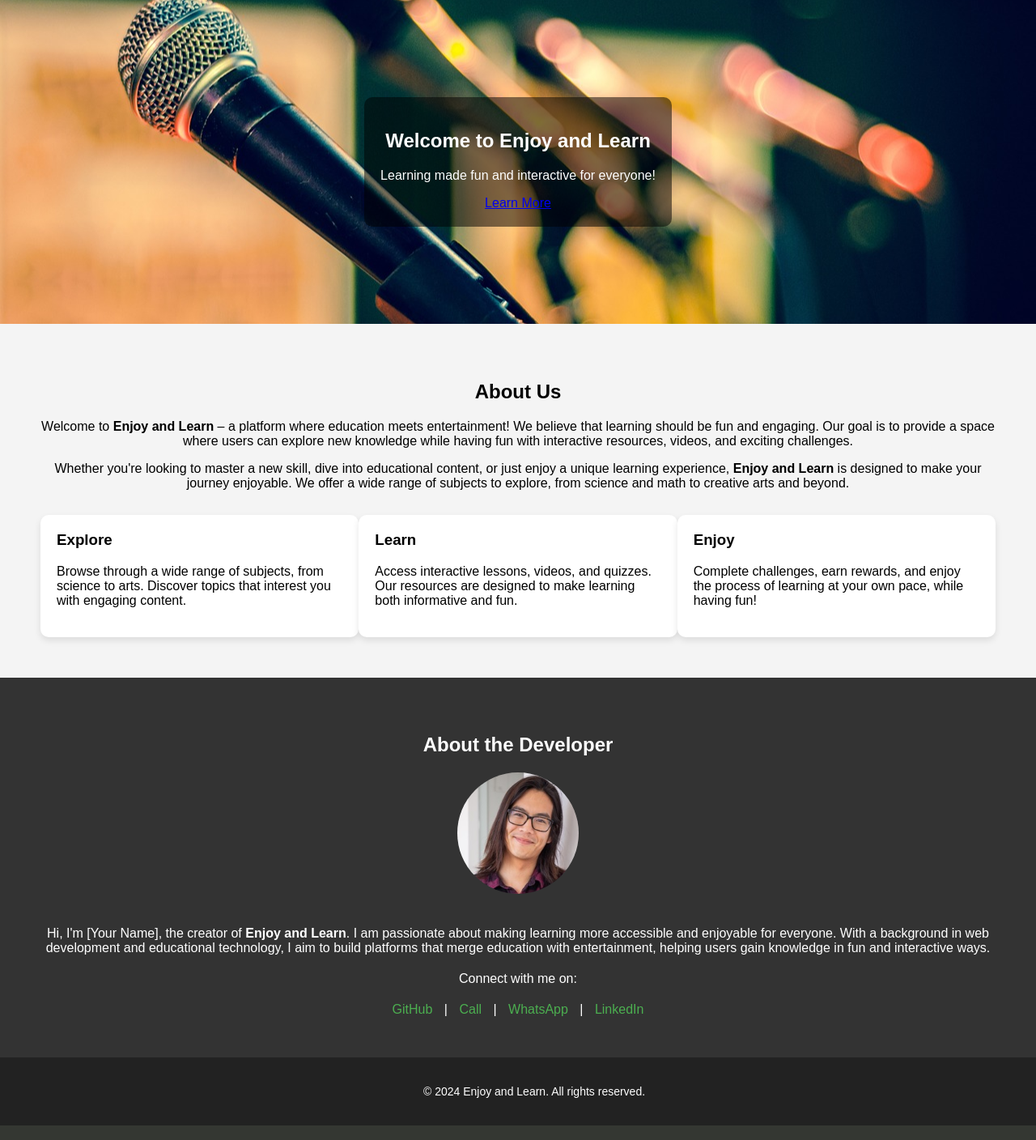
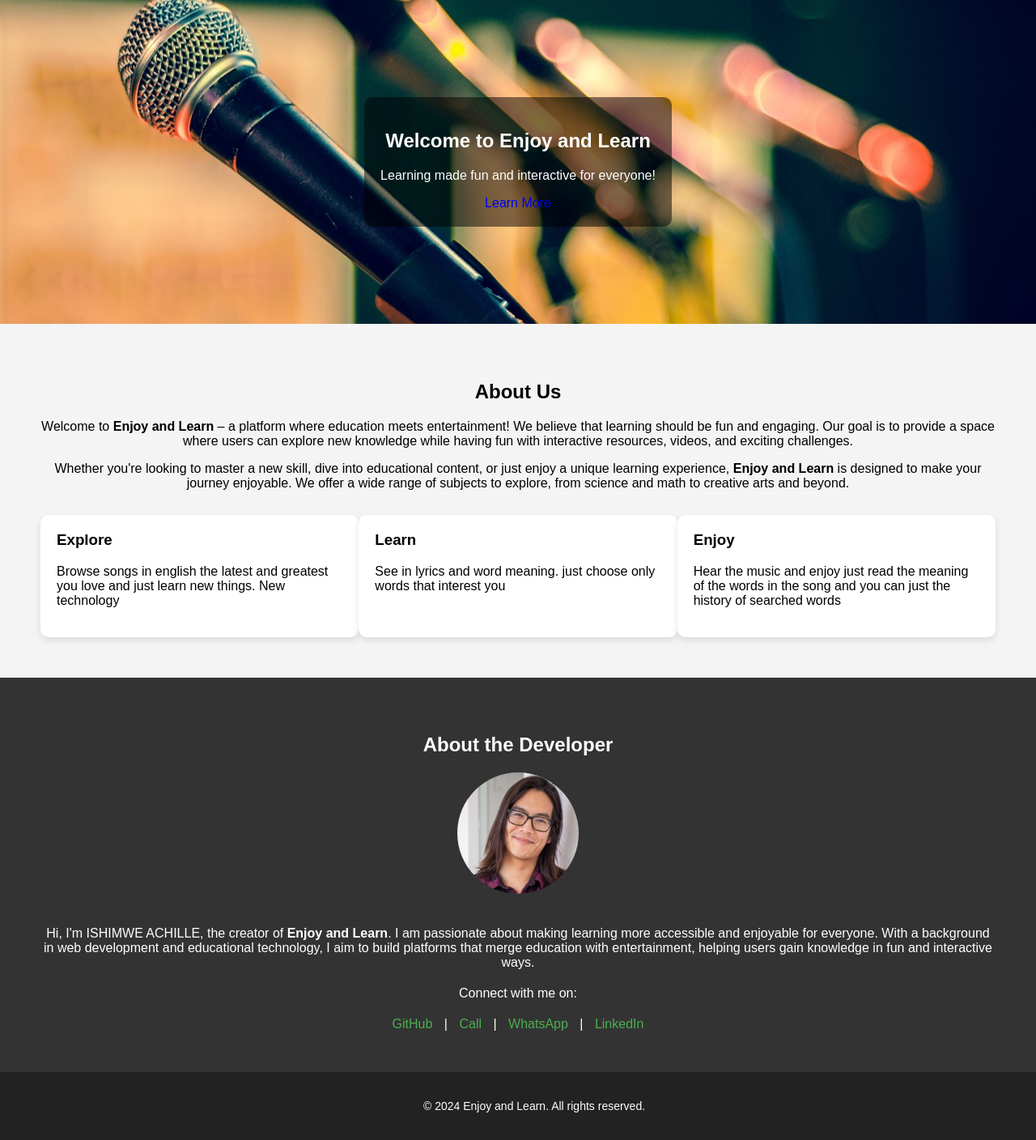
Before and after one commit to Ishimwechille/Enjoy-and-Learn, a Flask app: page / in a window 1280 px wide. Shown: the part 48-1456 px from the top of the page at 81% size. Run offline with Flask 3, Linux system fonts and the light colour scheme.

Commit message:
Updated index.html

```diff
--- a/templates/index.html
+++ b/templates/index.html
@@ -119,7 +119,7 @@
         <div>
             <h1>Welcome to Enjoy and Learn</h1>
             <p>Learning made fun and interactive for everyone!</p>
-            <a href="/learn">Learn More</a>
+            <a href="/learn" style="text-decoration: none;">Learn More</a>
         </div>
     </section>
 
@@ -138,15 +138,15 @@
         <div class="card-container">
             <div class="card">
                 <h3>Explore</h3>
-                <p>Browse through a wide range of subjects, from science to arts. Discover topics that interest you with engaging content.</p>
+                <p>Browse songs in english the latest and greatest you love and just learn new things. New technology</p>
             </div>
             <div class="card">
                 <h3>Learn</h3>
-                <p>Access interactive lessons, videos, and quizzes. Our resources are designed to make learning both informative and fun.</p>
+                <p>See in lyrics and word meaning. just choose only words that interest you</p>
             </div>
             <div class="card">
                 <h3>Enjoy</h3>
-                <p>Complete challenges, earn rewards, and enjoy the process of learning at your own pace, while having fun!</p>
+                <p>Hear the music and enjoy just read the meaning of the words in the song and you can just the history of searched words</p>
             </div>
         </div>
     </section>
@@ -160,7 +160,7 @@
     </div>
 
     <p>
-        Hi, I'm [Your Name], the creator of <strong>Enjoy and Learn</strong>. I am passionate about making learning more
+        Hi, I'm  ISHIMWE ACHILLE, the creator of <strong>Enjoy and Learn</strong>. I am passionate about making learning more
         accessible and enjoyable for everyone. With a background in web development and educational technology, I aim
         to build platforms that merge education with entertainment, helping users gain knowledge in fun and interactive ways.
     </p>
```
